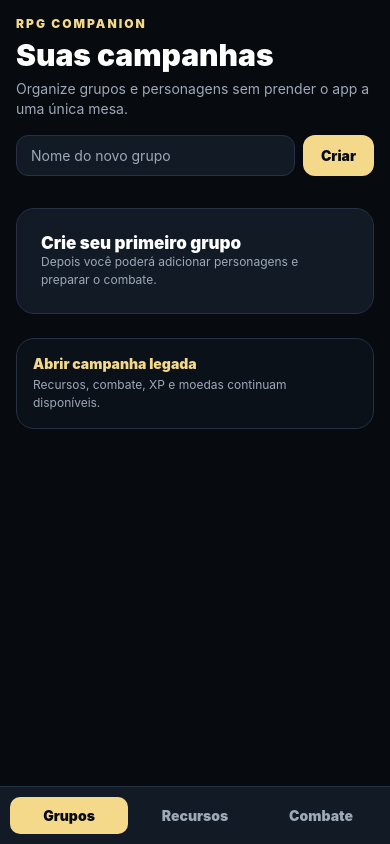
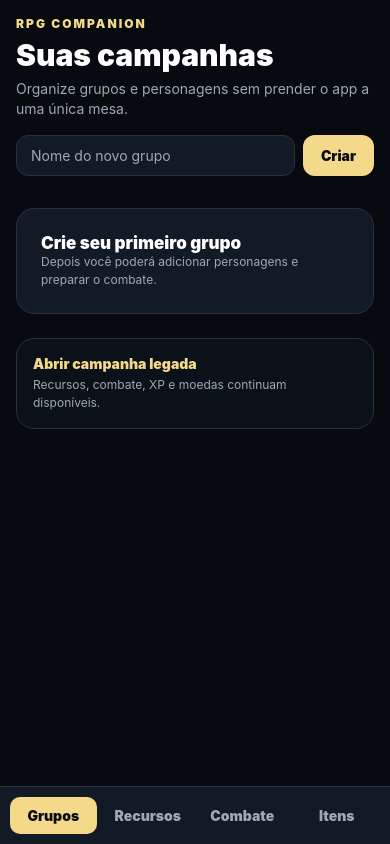
Before and after one commit to JRicardoSandri/Donham-novo, a React Native app: screen / in a window 390 px wide. Built offline with nearby package versions, Linux system fonts and the light colour scheme.

Commit message:
feat(navigation): expose inventory area

```diff
--- a/App.js
+++ b/App.js
@@ -4,6 +4,7 @@ import CompanionScreen from './src/screens/CompanionScreen';
 import GroupsScreen from './src/screens/GroupsScreen';
 import ResourcesScreen from './src/screens/ResourcesScreen';
 import CombatScreen from './src/screens/CombatScreen';
+import InventoryScreen from './src/screens/InventoryScreen';
 import { colors } from './src/theme';
 
 export default function App() {
@@ -27,11 +28,13 @@ export default function App() {
         {area === 'groups' && <GroupsScreen onOpenLegacy={() => setArea('legacy')} />}
         {area === 'resources' && <ResourcesScreen />}
         {area === 'combat' && <CombatScreen />}
+        {area === 'inventory' && <InventoryScreen />}
       </View>
       <View style={styles.navigation}>
         <NavButton label="Grupos" active={area === 'groups'} onPress={() => setArea('groups')} />
         <NavButton label="Recursos" active={area === 'resources'} onPress={() => setArea('resources')} />
         <NavButton label="Combate" active={area === 'combat'} onPress={() => setArea('combat')} />
+        <NavButton label="Itens" active={area === 'inventory'} onPress={() => setArea('inventory')} />
       </View>
     </SafeAreaView>
   );
```
